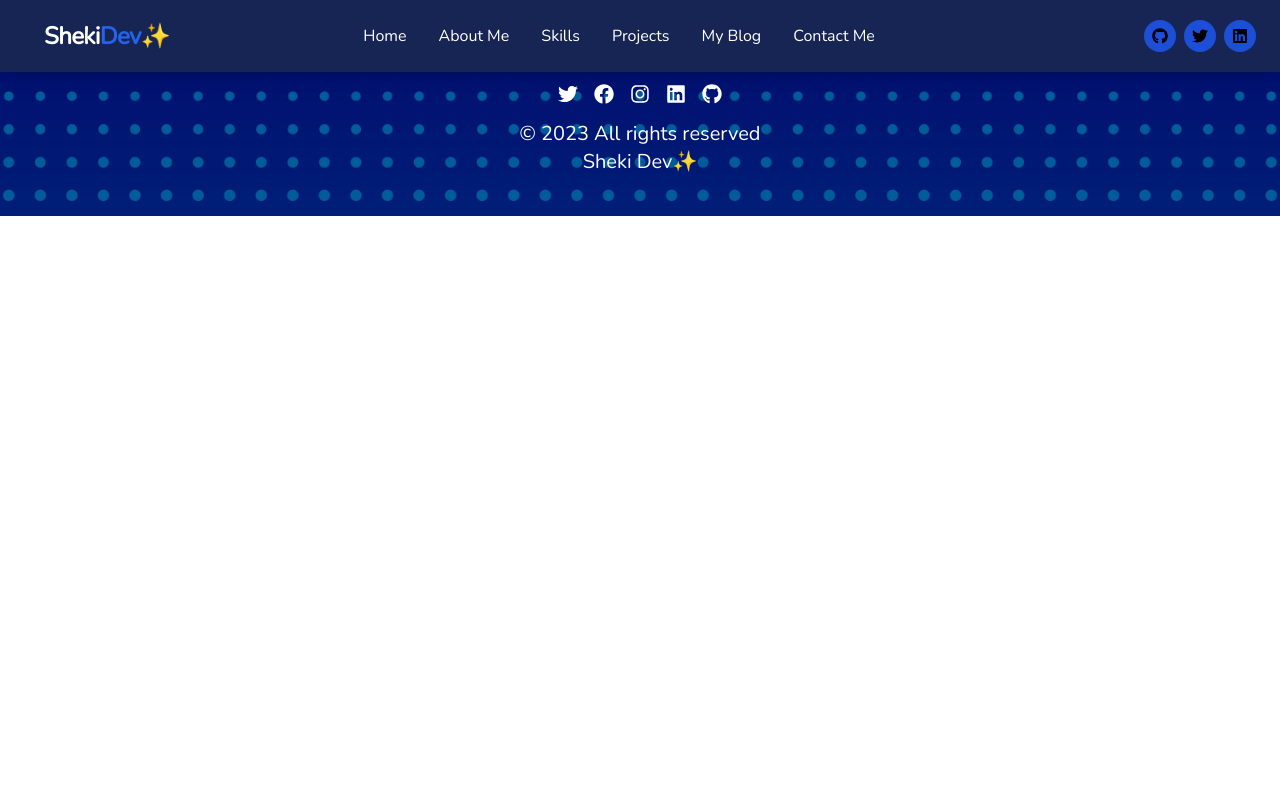
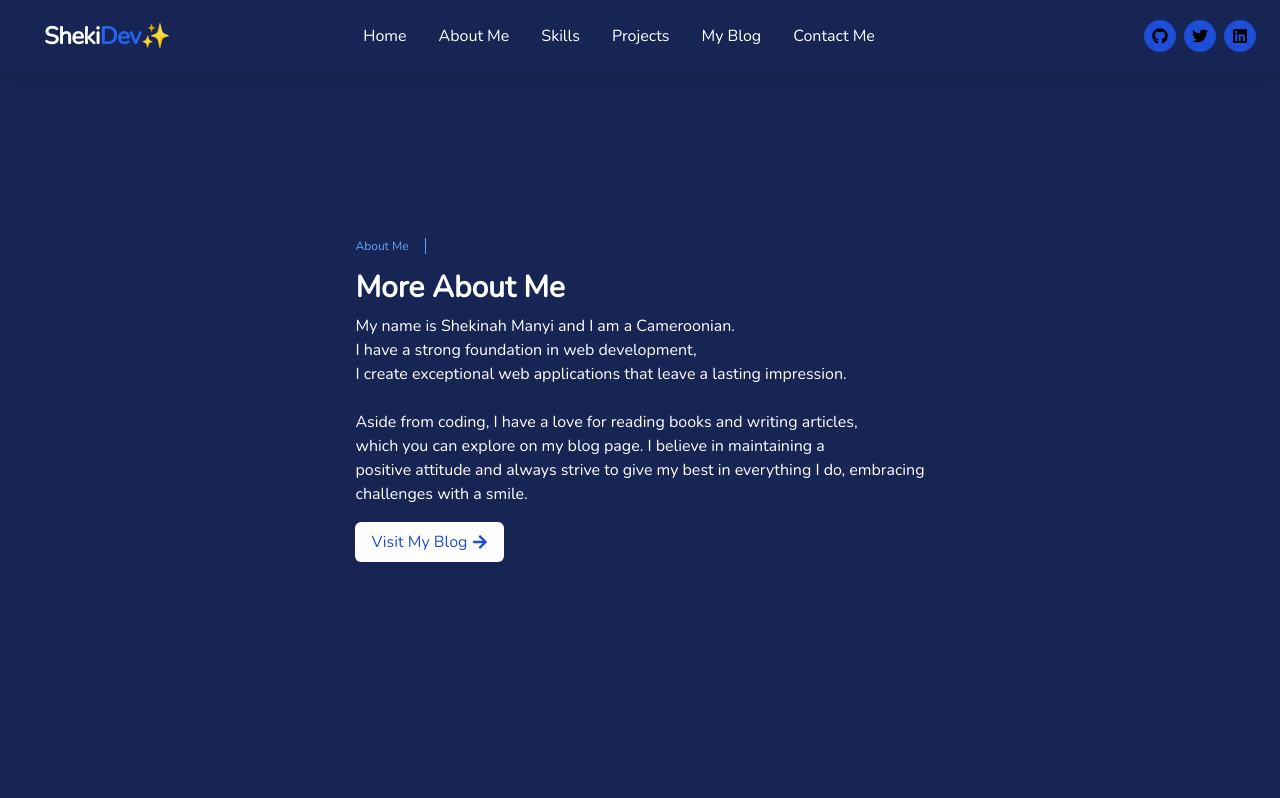
Before and after one commit to shekinahmanyi/portfolio-website2, a React (Create React App) app in the folder portfolio-site/: page /about in a window 1280 px wide. Shown: the top 798 px of the page. Built offline with nearby package versions, Linux system fonts and the light colour scheme.

Commit message:
Started the other pages

```diff
--- a/portfolio-site/src/pages/About.jsx
+++ b/portfolio-site/src/pages/About.jsx
@@ -1,11 +1,41 @@
-import React from 'react'
+import React from "react";
+import { FaArrowRight } from "react-icons/fa";
+import { Link } from "react-router-dom";
 
 function About() {
   return (
-    <div>
-
+    <div className="bg-blue-950 min-h-screen flex items-center justify-center">
+      <div className="font-nunito p-8">
+        <div className="flex items-center mb-4 h-full">
+          <div className="border-r border-blue-400 pr-4">
+            <h1 className="text-xs text-blue-400">About Me</h1>
+          </div>
+        </div>
+        <h1 className="text-3xl font-bold text-white mb-2">More About Me</h1>
+        <p className="text-white text-base">
+          My name is Shekinah Manyi and I am a Cameroonian.
+          <br />
+          I have a strong foundation in web development,
+          <br />
+          I create exceptional web applications that leave a lasting impression.
+          <br />
+          <br />
+          Aside from coding, I have a love for reading books and writing articles,
+          <br />
+          which you can explore on my blog page. I believe in maintaining a
+          <br />
+          positive attitude and always strive to give my best in everything I do, embracing
+          <br />
+          challenges with a smile.
+        </p>
+        <Link to="/blog">
+          <button className="bg-white text-blue-700 px-4 py-2 rounded-md flex items-center mt-4">
+            Visit My Blog <FaArrowRight className="ml-1" />
+          </button>
+        </Link>
+      </div>
     </div>
-  )
+  );
 }
 
-export default About
+export default About;
--- a/portfolio-site/src/pages/Contact.jsx
+++ b/portfolio-site/src/pages/Contact.jsx
@@ -2,7 +2,7 @@ import React from 'react'
 
 function Contact() {
   return (
-    <div>
+    <div className="bg-blue-950 min-h-screen flex items-center justify-center">
 
     </div>
   )
--- a/portfolio-site/src/pages/Projects.jsx
+++ b/portfolio-site/src/pages/Projects.jsx
@@ -2,7 +2,7 @@ import React from 'react'
 
 function Projects() {
   return (
-    <div>
+    <div className="bg-blue-950 min-h-screen flex items-center justify-center">
 
     </div>
   )
--- a/portfolio-site/src/pages/Skills.jsx
+++ b/portfolio-site/src/pages/Skills.jsx
@@ -2,7 +2,7 @@ import React from 'react'
 
 function Skills() {
   return (
-    <div>
+    <div className="bg-blue-950 min-h-screen flex items-center justify-center">
 
     </div>
   )
```
